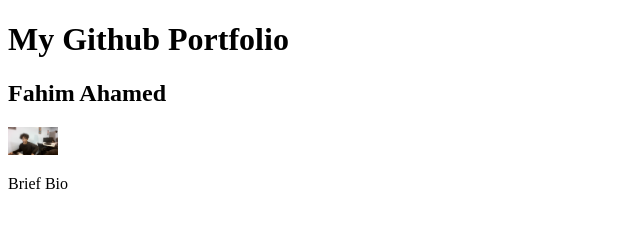
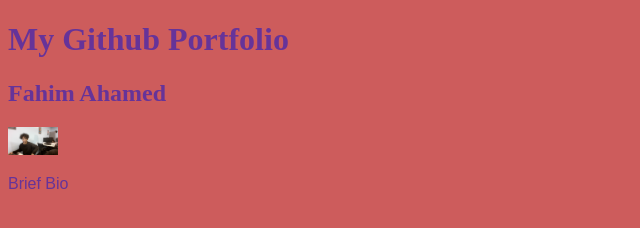
Before and after one commit to fahima28/index.html, a plain HTML site: page index.html in a window 1280 px wide. Shown: the whole page, without its empty margins (0-640 px from the left). Drawn offline with Linux system fonts and the light colour scheme.

Commit message:
Linked CSS

```diff
--- a/index.html
+++ b/index.html
@@ -4,7 +4,7 @@
 <head>
 
   <title>Github Portfolio</title>
-  <link href="mystyle.css" type="text/css" rel="stylesheet">
+  <link href="style.css" type="text/css" rel="stylesheet">
 
 </head>
 
```
